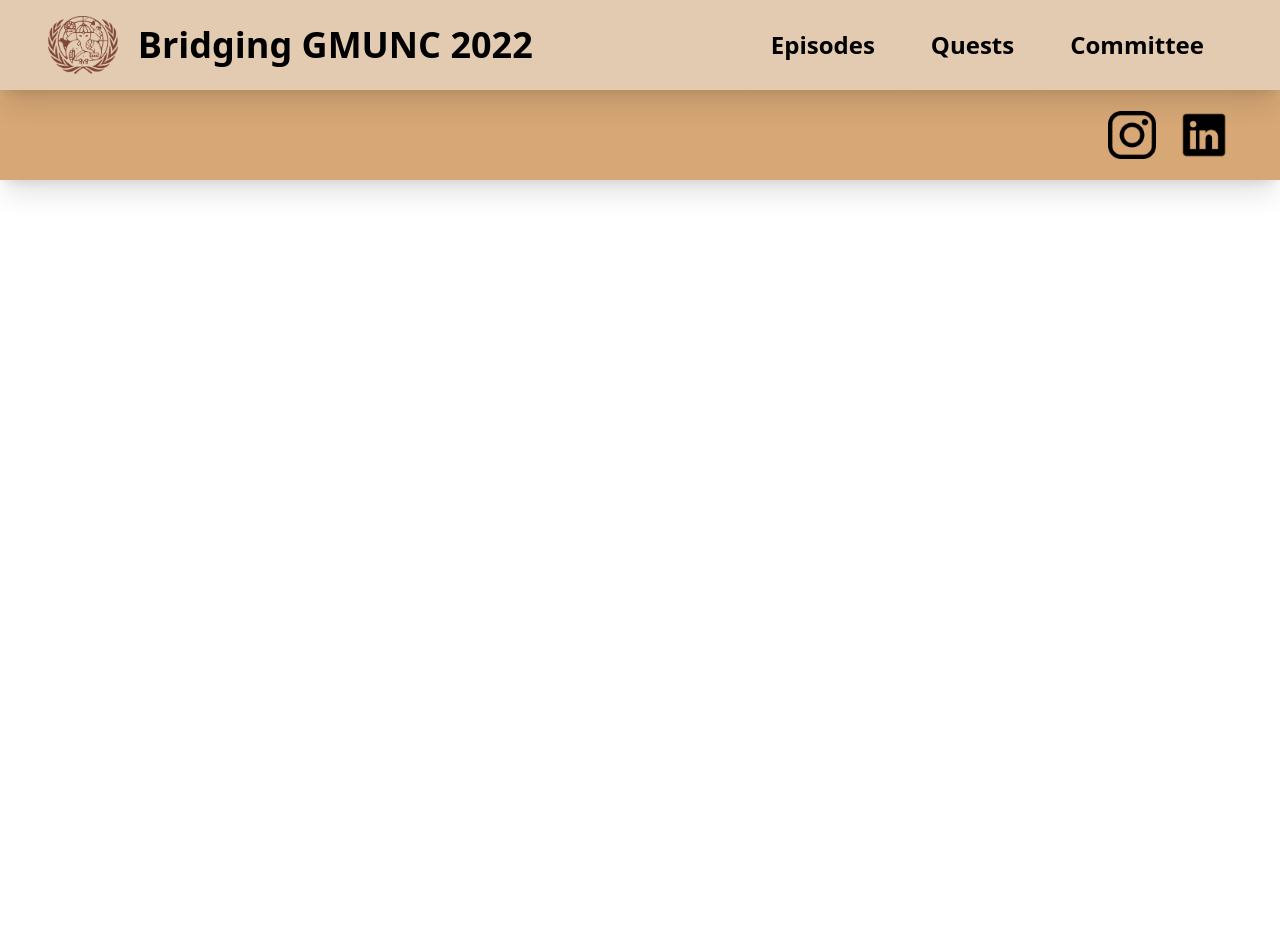
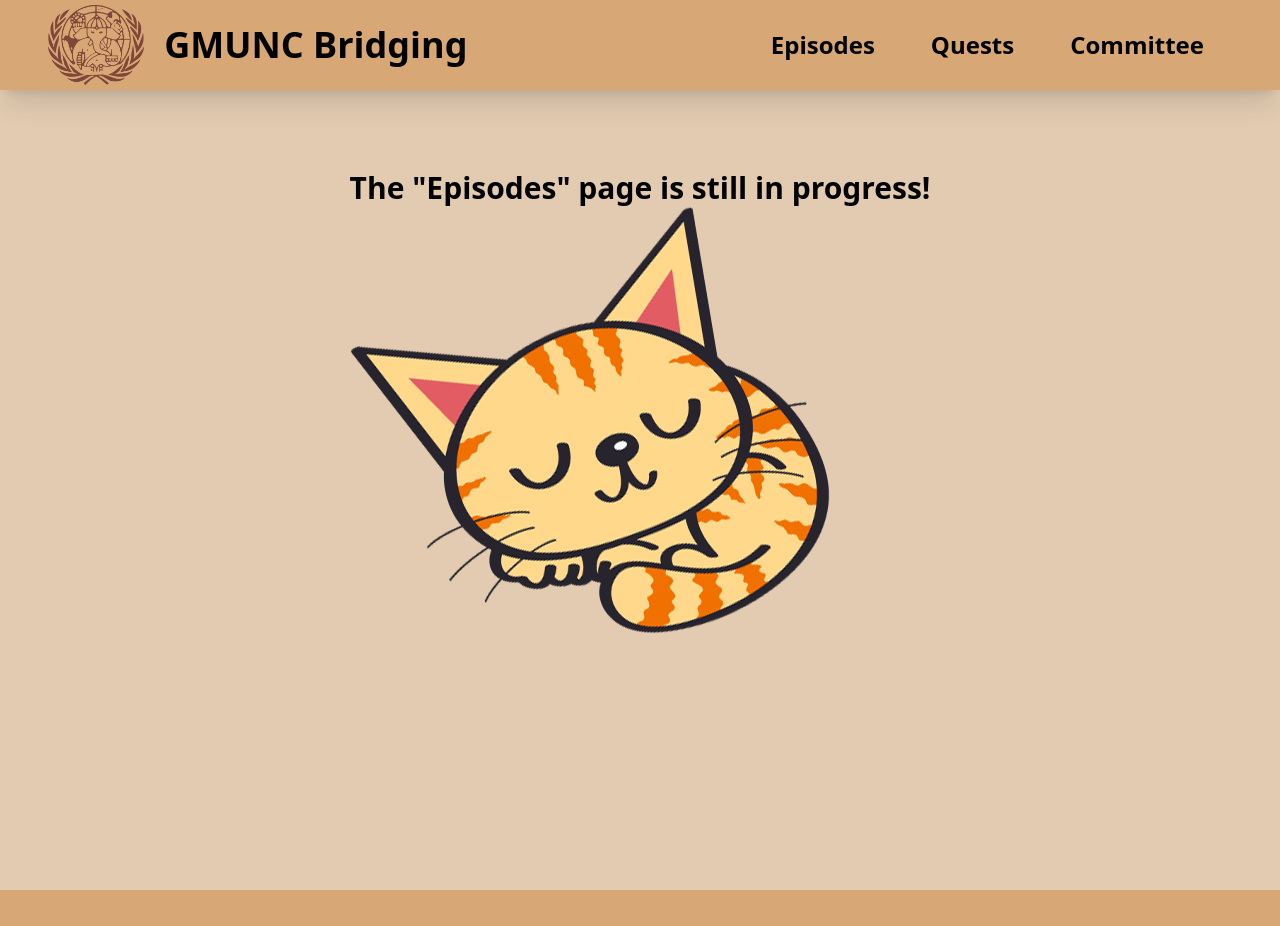
Before and after one commit to Gulilil/WebBridgingGMUNC, a React (Create React App) app in the folder bridgingweb/: page /episodes in a window 1280 px wide. Shown: the top 926 px of the page. Before the commit the page ends 800 px from the top, so only its background shows below. Built offline with nearby package versions, Linux system fonts and the light colour scheme.

Commit message:
Repair navbar and footer

```diff
--- a/bridgingweb/src/RoutesConfig.js
+++ b/bridgingweb/src/RoutesConfig.js
@@ -1,12 +1,18 @@
 import React from "react";
 import { Route, Routes } from "react-router-dom";
 import HomePage from "./components/pages/HomePage";
+import Episodes from "./components/pages/Episodes";
+import Quests from "./components/pages/Quests";
+import Committee from "./components/pages/Commitee";
 
 
 const RoutesConfig = () => {
   return (
     <Routes>
       <Route path="/" element={<HomePage />} />
+      <Route path="/episodes" element={<Episodes />} />
+      <Route path="/quests" element={<Quests />} />
+      <Route path="/committee" element={<Committee />} />
     </Routes>
   );
 };
--- a/bridgingweb/src/components/Footer.js
+++ b/bridgingweb/src/components/Footer.js
@@ -1,16 +1,17 @@
 import React, { useEffect, useState } from "react";
 import ig_logo from "../assets/IG_logo.png"
-import linkedin_logo from "../assets/LinkedIn_logo.png"
 
 const Footer = () => {
     return (
-        <div className="flex justify-end h-[90px] items-center bottom-0 z-50 py-4 px-12 shadow-xl bg-[#D7a775] gap-5">
-            <a href="https://www.instagram.com/gmunc_itb/">
-                <img src={ig_logo} alt="wave"  className = "h-12"/>
-            </a>
-            <a href="https://www.linkedin.com/company/ganeshamunclub/mycompany/">
-                <img src={linkedin_logo} alt="wave"  className = "h-14"/>
-            </a>
+        <div className="flex justify-center h-150 items-center bottom-0 py-4 px-12 shadow-xl bg-[#D7a775] ">
+            <div className = "grid grid-col-4 h-full">
+                <p className = "flex justify-center text-4xl font-bold py-4"> Ganesha Model United Nations Club </p>
+                <p className = "flex justify-center"> Bandung Institue of Technology, Jl. Ganesha No. 10, Lb. Siliwangi, Coblong, Kota Bandung, Jawa Barat, 40132  </p>
+                <a className = "flex justify-center py-4" href="https://www.instagram.com/gmunc_itb/">
+                    <img src={ig_logo} alt="wave"  className = "h-12"/>
+                </a>
+                <p className = "flex justify-center font-bold"> Powered by OpsIT GMUNC Bridging </p>
+            </div>
         </div>
     );
 };
--- a/bridgingweb/src/components/Navbar.js
+++ b/bridgingweb/src/components/Navbar.js
@@ -4,24 +4,36 @@ import { FiLogOut } from "react-icons/fi";
 import { IoSettingsOutline } from "react-icons/io5";
 import Logo from "../assets/Logo_dark.png"
 
+
 const Navbar = () => {
   return (
-    <div className="flex h-[90px] items-center sticky top-0 z-50 py-4 px-12 shadow-xl bg-[#e2cbb1]">
+    <div className="flex h-[90px] items-center sticky top-0 z-50 py-4 px-12 shadow-xl bg-[#D7a775]">
       {/* Logo */}
-      <img src={Logo} alt="wave" className="h-full" />
-      <h1 className = " p-5 text-4xl font-bold"> Bridging GMUNC 2022 </h1>
+      <Link to="/">
+        <img src={Logo} alt="wave" className="h-20" />
+      </Link>
+
+      <h1 className = " p-5 text-4xl font-bold text-[#4E2320]"> GMUNC Bridging </h1>
 
       {/* Pages */}
       < div className = "flex flex-grow justify-end">
-        < button className = "bg-[#e2cbb1] p-7 hover:bg-[#b3541e] rounded hover:text-[#ffffff] ">
+        <Link to="/episodes">
+          < button className = "bg-[#D7a775] p-7 hover:bg-[#b3541e] rounded hover:text-[#ffffff] ">
             <p className = "text-2xl font-bold">Episodes</p>
           </button>
-        < button className = "bg-[#e2cbb1] p-7 hover:bg-[#b3541e] rounded hover:text-[#ffffff] ">
+        </Link>
+
+        <Link to="/quests">
+          < button className = "bg-[#D7a775] p-7 hover:bg-[#b3541e] rounded hover:text-[#ffffff] ">
             <p className = "text-2xl font-bold">Quests</p>
           </button>
-        < button className = "bg-[#e2cbb1] p-7 hover:bg-[#b3541e] rounded hover:text-[#ffffff] ">
+        </Link>
+
+        <Link to="/committee">
+          < button className = "bg-[#D7a775] p-7 hover:bg-[#b3541e] rounded hover:text-[#ffffff] ">
             <p className = "text-2xl font-bold ">Committee</p>
           </button>
+        </Link>
       </div>
 
     </div>
--- /dev/null
+++ b/bridgingweb/src/components/pages/Commitee.js
@@ -0,0 +1,18 @@
+import React from 'react';
+import { Link } from "react-router-dom";
+import kocheng from "../../assets/Kocheng.png";
+
+const Committee = () => {
+    return (
+    <div className ="bg-[#e2cbb1] h-screen">
+        <div className = "flex justify-center text-3xl pt-20 font-bold">
+        <div classname = "grid grid-col">
+                <p> The "Committee" page is still in progress! </p>
+                <img src={kocheng}/>
+            </div>
+        </div>
+    </div>
+    );
+};
+
+export default Committee;
--- /dev/null
+++ b/bridgingweb/src/components/pages/Episodes.js
@@ -0,0 +1,18 @@
+import React from 'react';
+import { Link } from "react-router-dom";
+import kocheng from "../../assets/Kocheng.png";
+
+const Episodes = () => {
+    return (
+    <div className ="bg-[#e2cbb1] h-screen">
+        <div className = "flex justify-center text-3xl pt-20 font-bold">
+            <div classname = "grid grid-col">
+                <p> The "Episodes" page is still in progress! </p>
+                <img src={kocheng}/>
+            </div>
+        </div>
+    </div>
+    );
+};
+
+export default Episodes;
--- a/bridgingweb/src/components/pages/HomePage.js
+++ b/bridgingweb/src/components/pages/HomePage.js
@@ -3,9 +3,9 @@ import { Link } from "react-router-dom";
 
 const HomePage = () => {
     return (
-    <div className ="bg-[#D7a775] h-screen">
+    <div className ="bg-[#e2cbb1] h-screen">
         <div className = "flex justify-center text-3xl pt-20 font-bold">
-            This Page is still in progress!
+            Home Page is still in progress!
         </div>
     </div>
     );
--- /dev/null
+++ b/bridgingweb/src/components/pages/Quests.js
@@ -0,0 +1,18 @@
+import React from 'react';
+import { Link } from "react-router-dom";
+import kocheng from "../../assets/Kocheng.png";
+
+const Quests = () => {
+    return (
+    <div className ="bg-[#e2cbb1] h-screen">
+        <div className = "flex justify-center text-3xl pt-20 font-bold">
+            <div classname = "grid grid-col">
+                <p> The "Quests" page is still in progress! </p>
+                <img src={kocheng}/>
+            </div>
+        </div>
+    </div>
+    );
+};
+
+export default Quests;
```
Also changed, not shown: bridgingweb/src/assets/Kocheng.png (added). Lines whose indentation alone changed are shown as unchanged.
